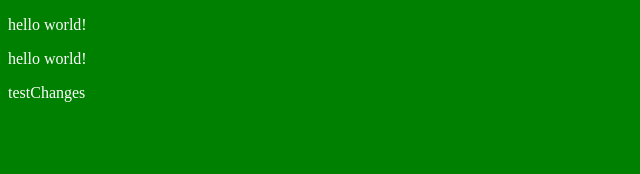
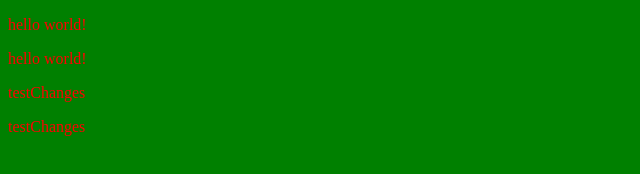
Before and after one commit to maliber/algebra-razvojna-okolina, a plain HTML site: page index.html in a window 1280 px wide. Shown: the whole page, without its empty margins (0-640 px from the left). Drawn offline with Linux system fonts and the light colour scheme.

Commit message:
Add last changes for CSS andIndex

```diff
--- a/index.html
+++ b/index.html
@@ -11,5 +11,6 @@
     <p>hello world!</p>
     <p>hello world!</p>
     <p>testChanges</p>
+    <p>testChanges</p>
 </body>
 </html>
--- a/style.css
+++ b/style.css
@@ -1,4 +1,4 @@
 body{
     background-color: green;
-    color: white;
+    color: red;
 }
```
